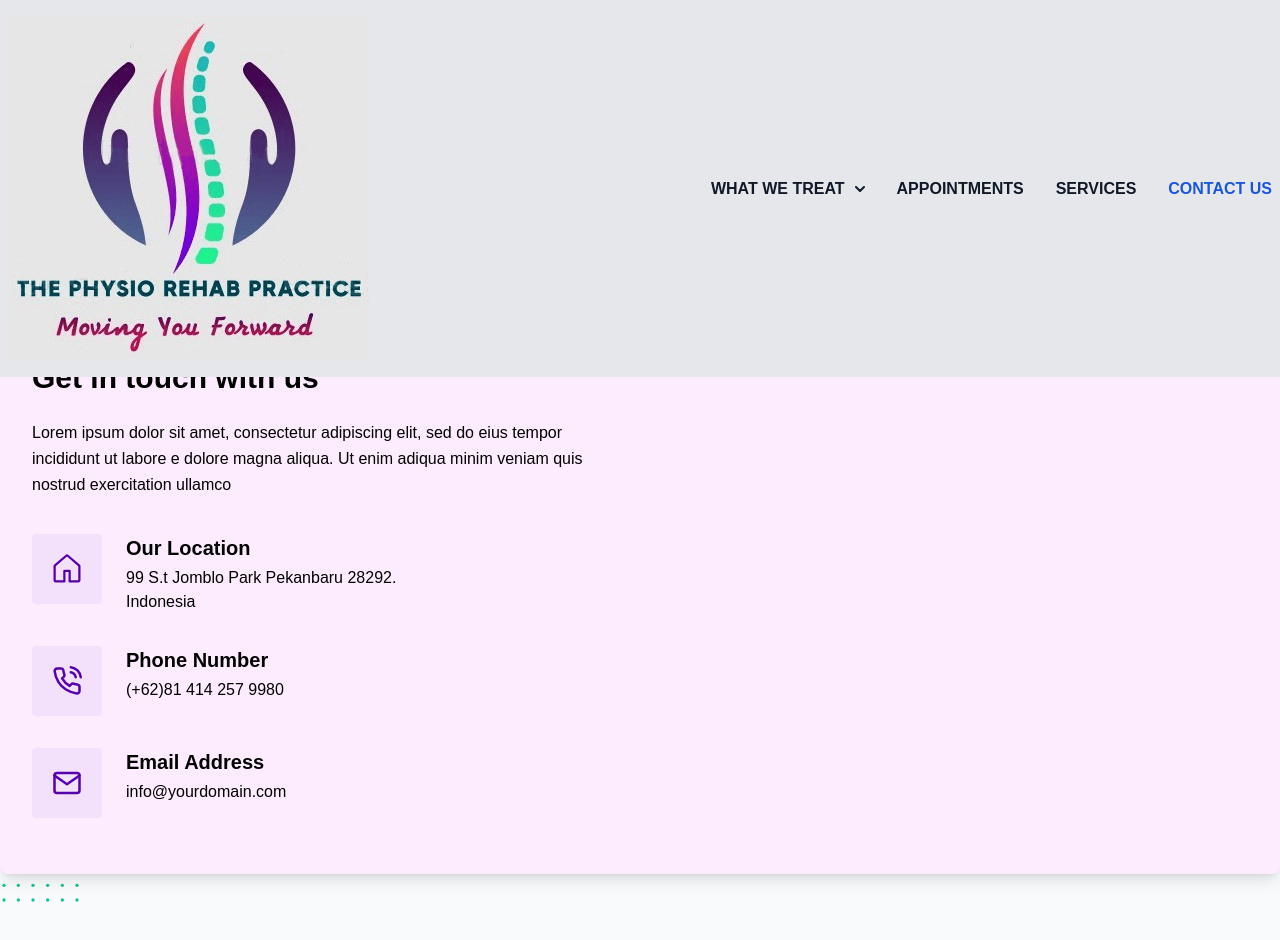
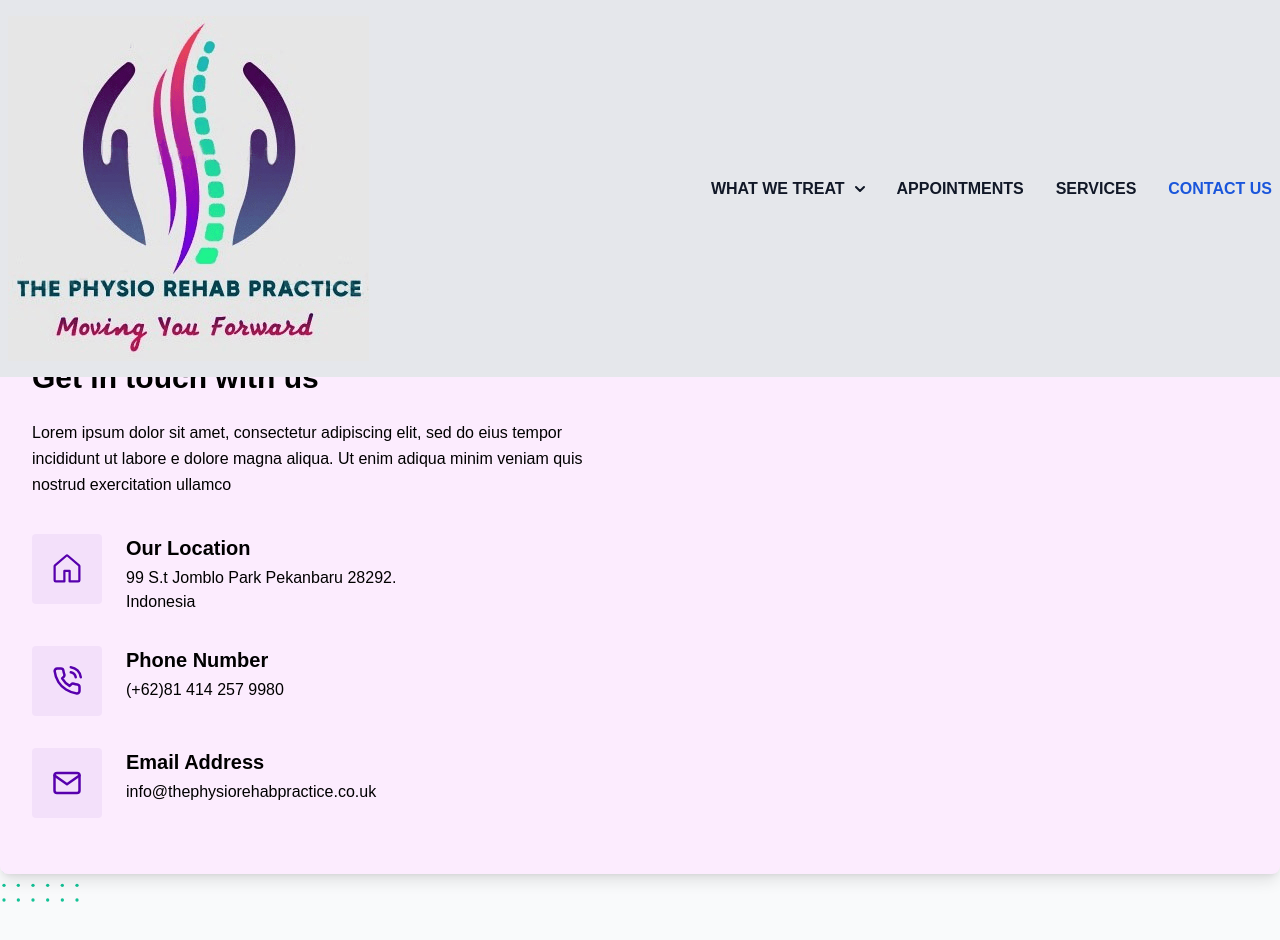
Before and after one commit to sabbirhossainc/the-physio-rehab-practice, a Next.js app: page /contact in a window 1280 px wide. Shown: the top 940 px of the page. Built offline with nearby package versions, Linux system fonts and the light colour scheme.

Commit message:
Mail: thephysiorehabpractice.co.uk

```diff
--- a/app/appointments/page.jsx
+++ b/app/appointments/page.jsx
@@ -47,7 +47,7 @@ const page = () => {
 
               <div class="sm:py-8 mt-4 pt-4 sm:mt-0 text-center">
                 <p class="text-lg first-letter:capitalize">
-                  Your treatment at Physio.co.uk will be tailored to your
+                  Your treatment at thephysiorehabpractice.co.uk will be tailored to your
                   condition to promote recovery and improve functional
                   independence with everyday activities.
                 </p>
--- a/app/contact/page.jsx
+++ b/app/contact/page.jsx
@@ -55,7 +55,7 @@ const contact = () => {
                   Email Address
                 </h4>
                 <p className="text-base text-body-color dark:text-dark-6">
-                  info@yourdomain.com
+                  info@thephysiorehabpractice.co.uk
                 </p>
               </div>
             </div>
--- a/app/services/page.jsx
+++ b/app/services/page.jsx
@@ -68,7 +68,7 @@ const consultationRooms = () => {
 
               <div class="sm:py-8 mt-4 pt-4 sm:mt-0 text-left">
                 <p class="text-lg first-letter:capitalize">
-                  For more information on treatment at Physio.co.uk, or to book
+                  For more information on treatment at thephysiorehabpractice.co.uk, or to book
                   an appointment please call{" "}
                   <span className="font-semibold">0330 088 7800.</span>
                 </p>
```
